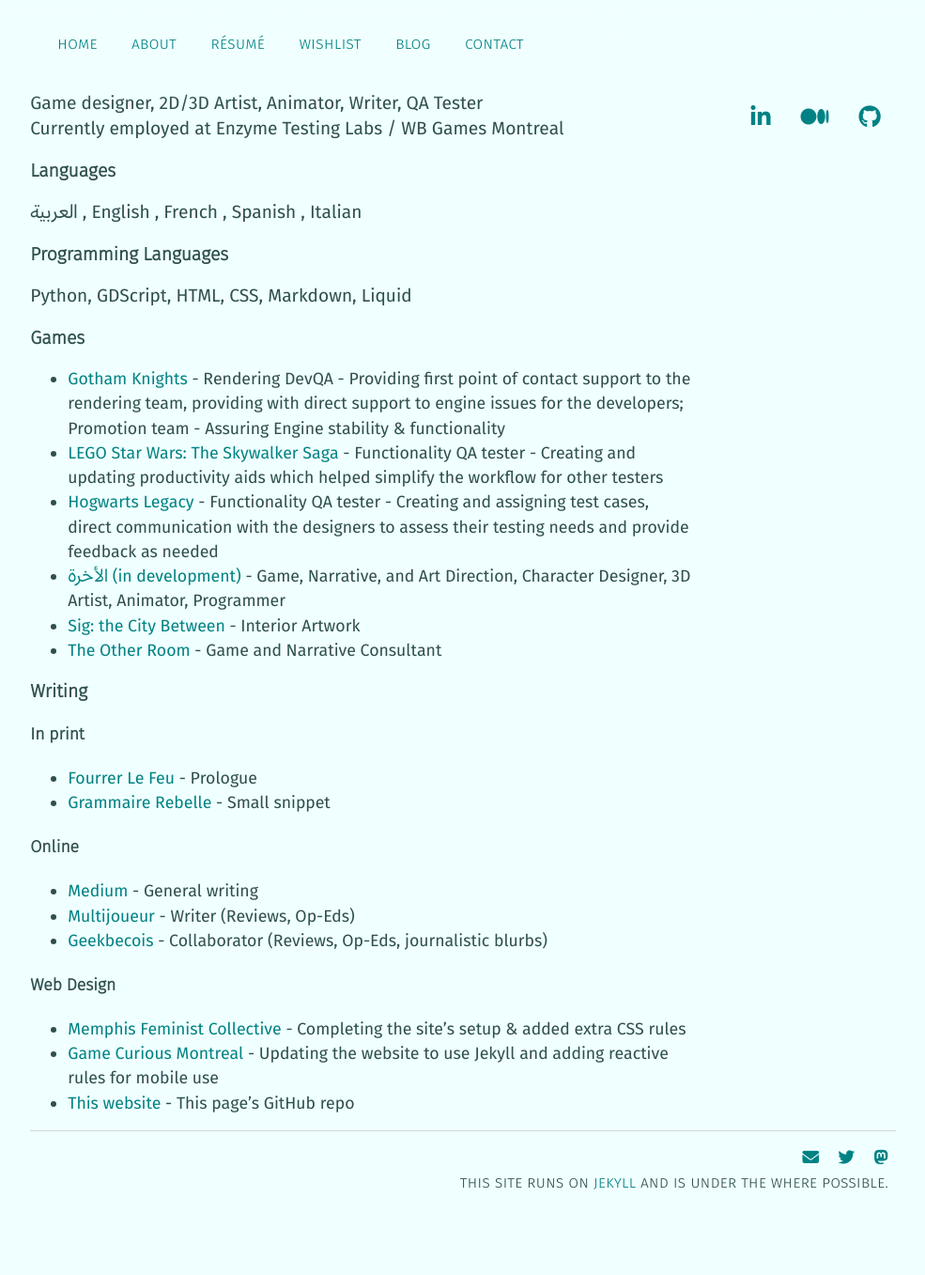
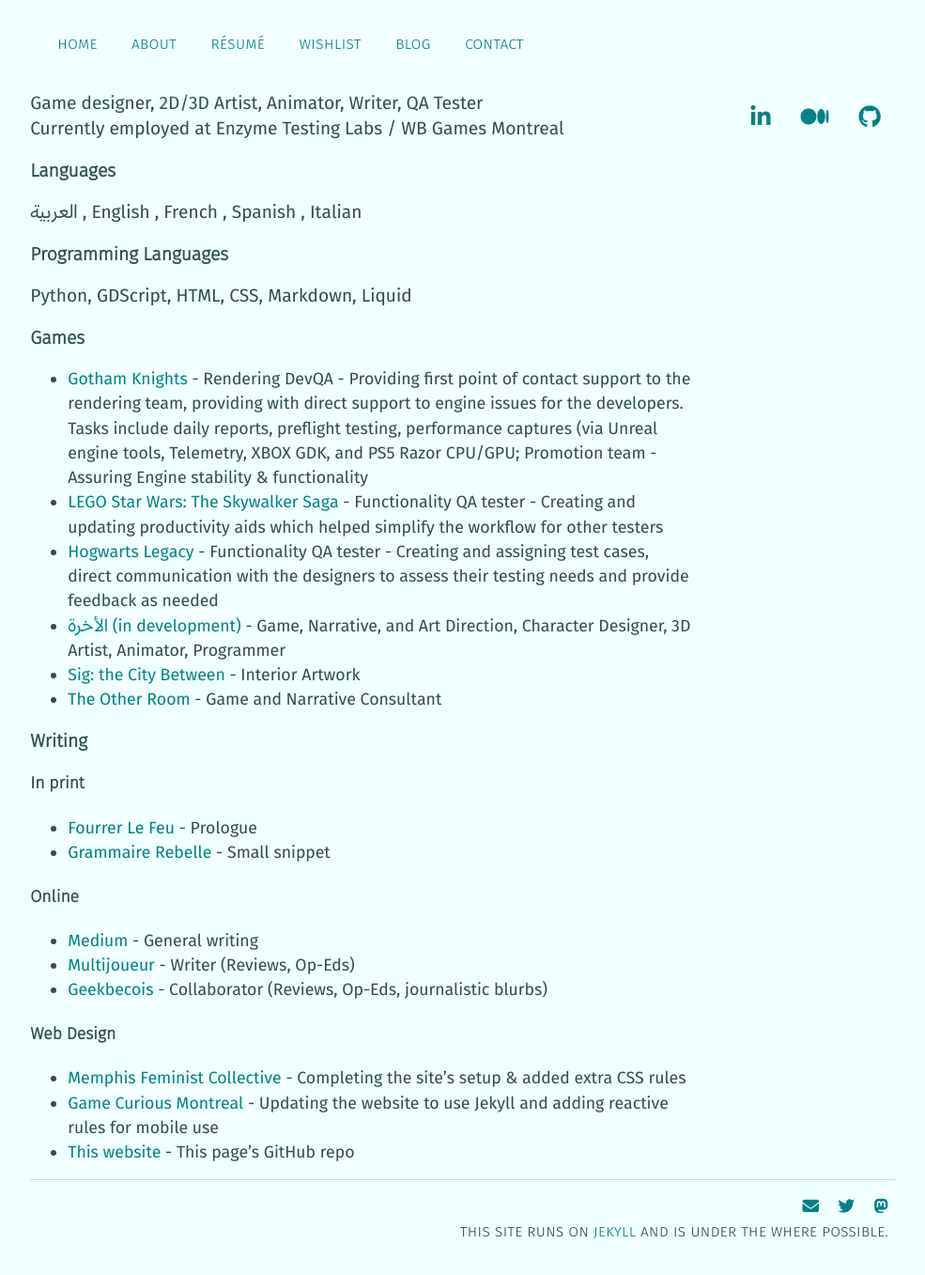
Before and after one commit to mstfacmly/mstfacmly.github.io, a Jekyll site: the page built from resume.md, in a window 1280 px wide and 1385 px high. Shown: the top 1357 px of the window at 94% size, without its empty margins (147-1132 px from the left). Built offline with Jekyll 4.4.1, drawn with Linux system fonts in a browser that asks for light colours; nearby versions of some CDN libraries; a script that is not in the unit is left out.

Commit message:
update wishlist + resume

```diff
--- a/resume.md
+++ b/resume.md
@@ -47,7 +47,7 @@
 {% endcomment %}
 
 ### Games
-* [Gotham Knights](https://www.gothamknightsgame.com/en-us) - Rendering DevQA - Providing first point of contact support to the rendering team, providing with direct support to engine issues for the developers; Promotion team - Assuring Engine stability & functionality
+* [Gotham Knights](https://www.gothamknightsgame.com/en-us) - Rendering DevQA - Providing first point of contact support to the rendering team, providing with direct support to engine issues for the developers. Tasks include daily reports, preflight testing, performance captures (via Unreal engine tools, Telemetry, XBOX GDK, and PS5 Razor CPU/GPU; Promotion team - Assuring Engine stability & functionality
 * [LEGO Star Wars: The Skywalker Saga](https://www.starwars.com/games-apps/lego-star-wars-the-skywalker-saga) - Functionality QA tester - Creating and updating productivity aids which helped simplify the workflow for other testers
 * [Hogwarts Legacy](https://www.hogwartslegacy.com/en-gb) - Functionality QA tester - Creating and assigning test cases, direct communication with the designers to assess their testing needs and provide feedback as needed
 * [الأخرة (in development)](https://studioslune.com/projects/alakhira) - Game, Narrative, and Art Direction, Character Designer, 3D Artist, Animator, Programmer
```
